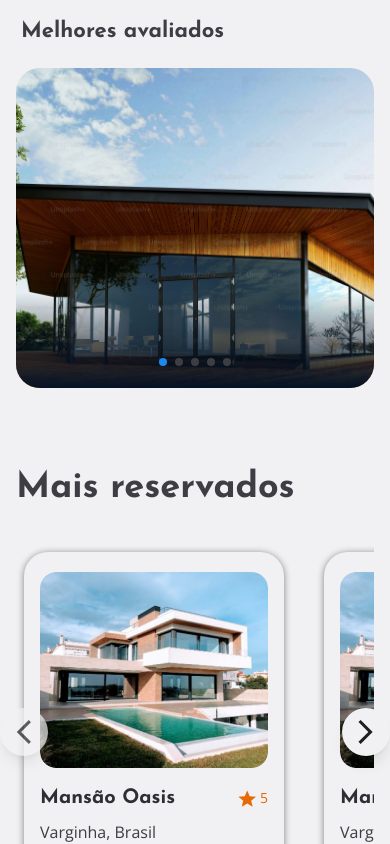
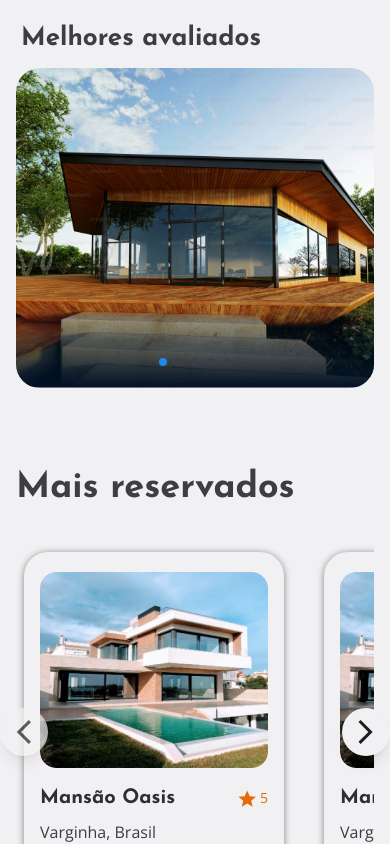
Before and after one commit to ADS2024-2-LocaEspaco/LocacaoEspacoFE, a Next.js app: page /homepage in a window 390 px wide. Shown: the top 844 px of the page. Built offline with nearby package versions, Linux system fonts and the light colour scheme.

Commit message:
Alterações fonte e responsividade imagens banner.tsx

```diff
--- a/src/pages/homepage/components/bannerCarousel.tsx
+++ b/src/pages/homepage/components/bannerCarousel.tsx
@@ -54,16 +54,16 @@ const Carrossel: React.FC<CarrosselProps> = ({ anuncios }) => {
       <div
         className="overflow-hidden h-80 md:h-auto w-full rounded-3xl sm:min-w-96	"
         ref={emblaRef}
-        style={{ aspectRatio: "16/9" }}
+        //style={{ aspectRatio: "16/9" }}
       >
         {/* Carrossel */}
-        <div className="flex h-auto w-full justify-stretch items-stretch">
+        <div className="flex h-[579px] w-full justify-stretch items-stretch">
           {imagens.map((imagem, index) => (
             <div key={index} className="flex-[0_0_100%] relative">
               <img
                 src={imagem}
                 alt={`Imagem ${index + 1}`}
-                className="w-full h-full object-cover rounded-lg"
+                className="w-auto h-[55%] sm:w-full sm:h-full object-cover rounded-lg"
               />
 
               {/* Título da casa e localização */}
@@ -94,7 +94,7 @@ const Carrossel: React.FC<CarrosselProps> = ({ anuncios }) => {
         ))}
       </div>
       {/* Texto "Melhores avaliados" */}
-      <h2 className="absolute font-title z-20 bottom-[340px] left-[5px] text-[22px] text-black-100 font-bold sm:bottom-[36px] sm:left-[140px] sm:text-5xl sm:text-white">Melhores avaliados</h2>
+      <h2 className="absolute font-title z-20 bottom-[330px] left-[5px] text-[26px] text-black-100 font-bold sm:bottom-[36px] sm:left-[70px] sm:text-5xl sm:text-white">Melhores avaliados</h2>
 
       {/* Botão "Ver local" */}
       <div className="absolute bottom-12 right-0 transform -translate-x-1/2">
```
